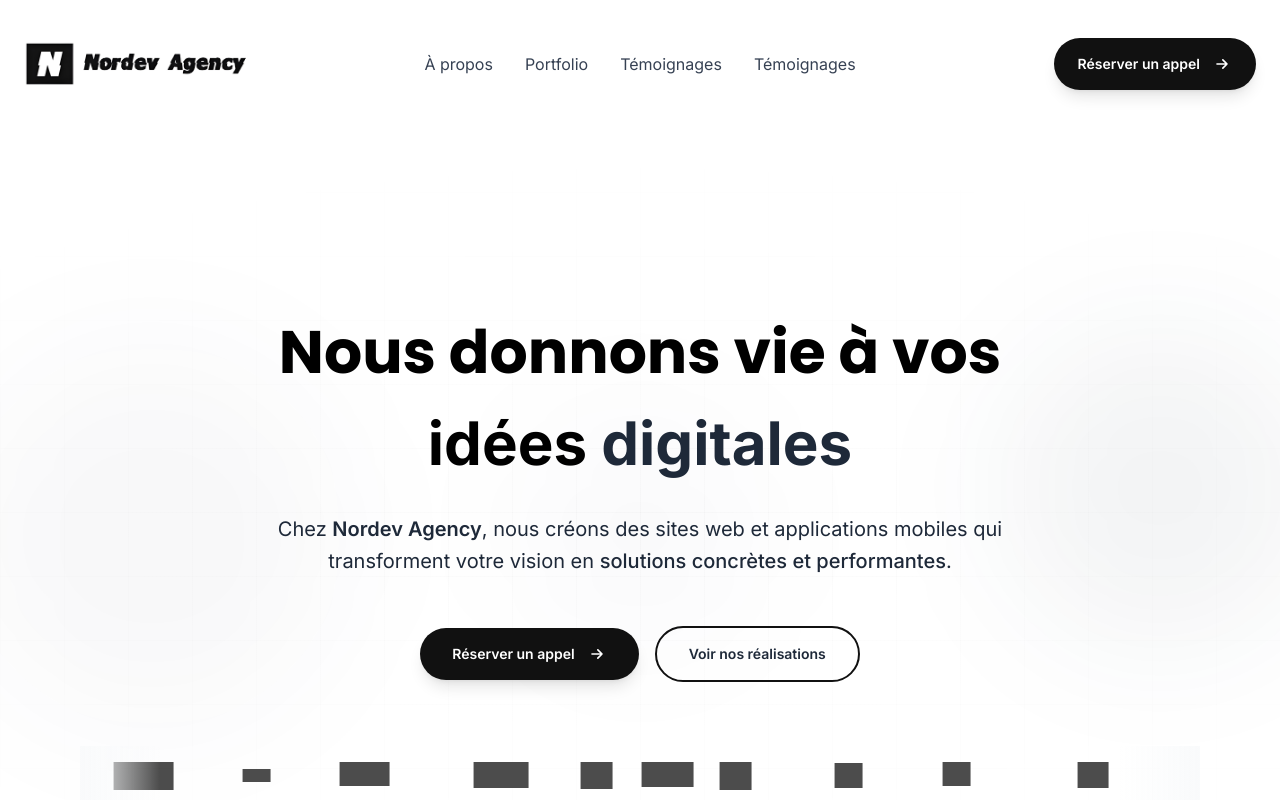
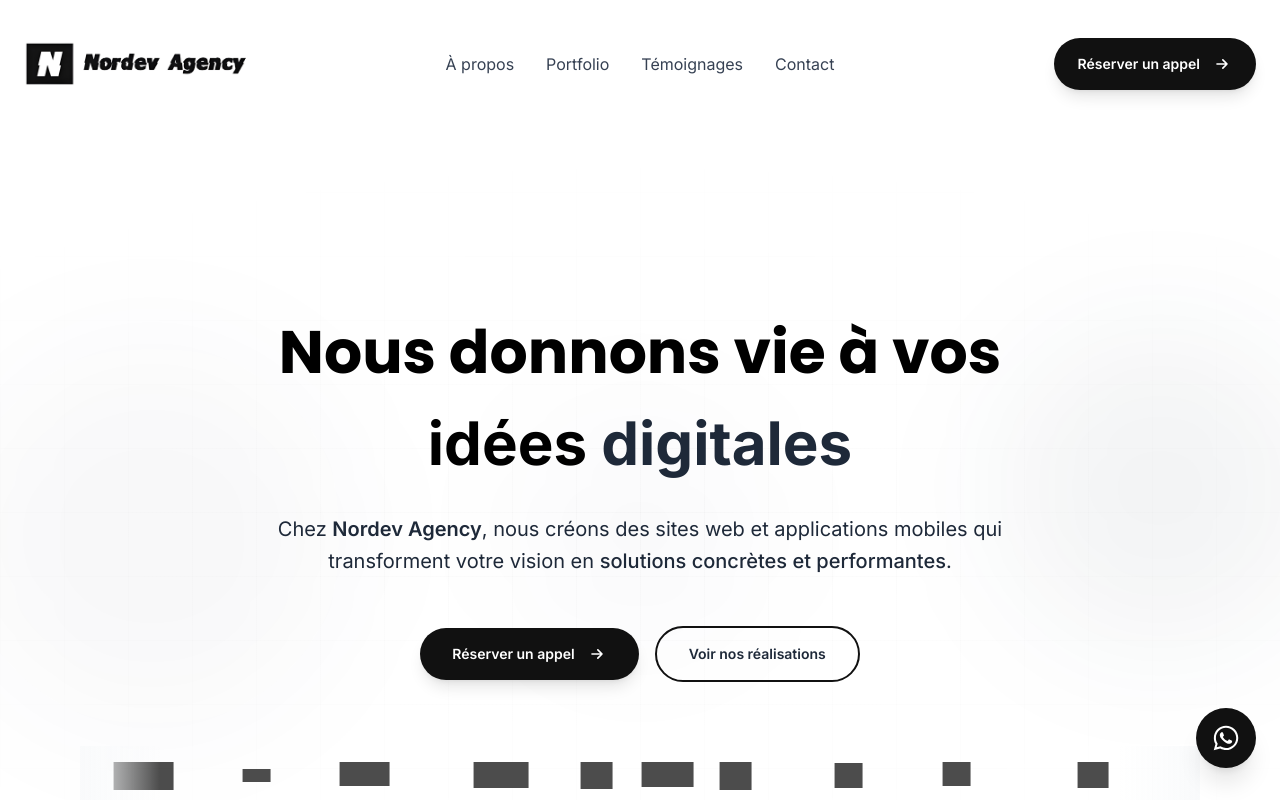
Before and after one commit to freddymk313/nordevagency, a Next.js app: page / in a window 1280 px wide. Shown: the top 800 px of the page. Built offline with nearby package versions, Linux system fonts and the light colour scheme.

Commit message:
whatsapp btn and

```diff
--- a/app/page.tsx
+++ b/app/page.tsx
@@ -5,6 +5,7 @@ import Portfolio from "@/components/Portfolio"
 import Testimonials from "@/components/Testimonials"
 import FinalCTA from "@/components/FinalCTA"
 import Footer from "@/components/Footer"
+import { WhatsappBtn } from "@/components/WhatsappBtn"
 
 export default function Home() {
   return (
@@ -16,6 +17,7 @@ export default function Home() {
       <Testimonials />
       <FinalCTA />
       <Footer />
+      <WhatsappBtn />
     </>
   );
 }
--- a/components/Footer.tsx
+++ b/components/Footer.tsx
@@ -1,5 +1,6 @@
 "use client";
 
+import { links } from "@/constants";
 import {
   Mail,
   Phone,
@@ -70,16 +71,9 @@ const Footer = () => {
           <div>
             <h3 className="text-white font-bold text-lg mb-6 flex items-center gap-2">
               Navigation
-              {/* <div className="w-2 h-2 bg-gradient-to-r from-gray-400 to-gray-600 rounded-full"></div> */}
             </h3>
             <ul className="space-y-4">
-              {[
-                { name: "Services", href: "#services" },
-                { name: "Réalisations", href: "#portfolio" },
-                { name: "Notre Expertise", href: "#apropos" },
-                { name: "Avis Clients", href: "#temoignages" },
-                { name: "Contact", href: "#contact" }
-              ].map((link, index) => (
+              {links.map((link, index) => (
                 <li key={index}>
                   <Link
                     href={link.href}
--- /dev/null
+++ b/components/WhatsappBtn.tsx
@@ -0,0 +1,20 @@
+"use client";
+
+import { FaWhatsapp } from "react-icons/fa";
+
+export const WhatsappBtn = () => {
+
+  return (
+    <>
+        <a
+          href="https://wa.me/243991040032"
+          target="_blank"
+          rel="noopener noreferrer"
+          className="fixed bottom-8 right-6 z-50 bg-[#111111] hover:bg-[#111111]/30 text-white w-15 h-15 rounded-full flex items-center justify-center shadow-xl transition-all duration-300 hover:scale-110"
+          aria-label="Contact WhatsApp"
+        >
+          <FaWhatsapp className="w-7 h-7" />
+        </a>
+    </>
+  );
+};
--- a/constants/index.ts
+++ b/constants/index.ts
@@ -3,5 +3,5 @@ export const links = [
 //   { name: "Services", href: "#services" },
   { name: "Portfolio", href: "portfolio" },
   { name: "Témoignages", href: "#temoignages" },
-  { name: "Témoignages", href: "#contact" },
+  { name: "Contact", href: "#contact" },
 ];
--- a/package.json
+++ b/package.json
@@ -11,7 +11,8 @@
     "lucide-react": "^0.545.0",
     "next": "15.5.4",
     "react": "19.1.0",
-    "react-dom": "19.1.0"
+    "react-dom": "19.1.0",
+    "react-icons": "^5.5.0"
   },
   "devDependencies": {
     "@tailwindcss/postcss": "^4",
```
Also changed, not shown: 1 other file (tests, documents, lock files or other folders).
